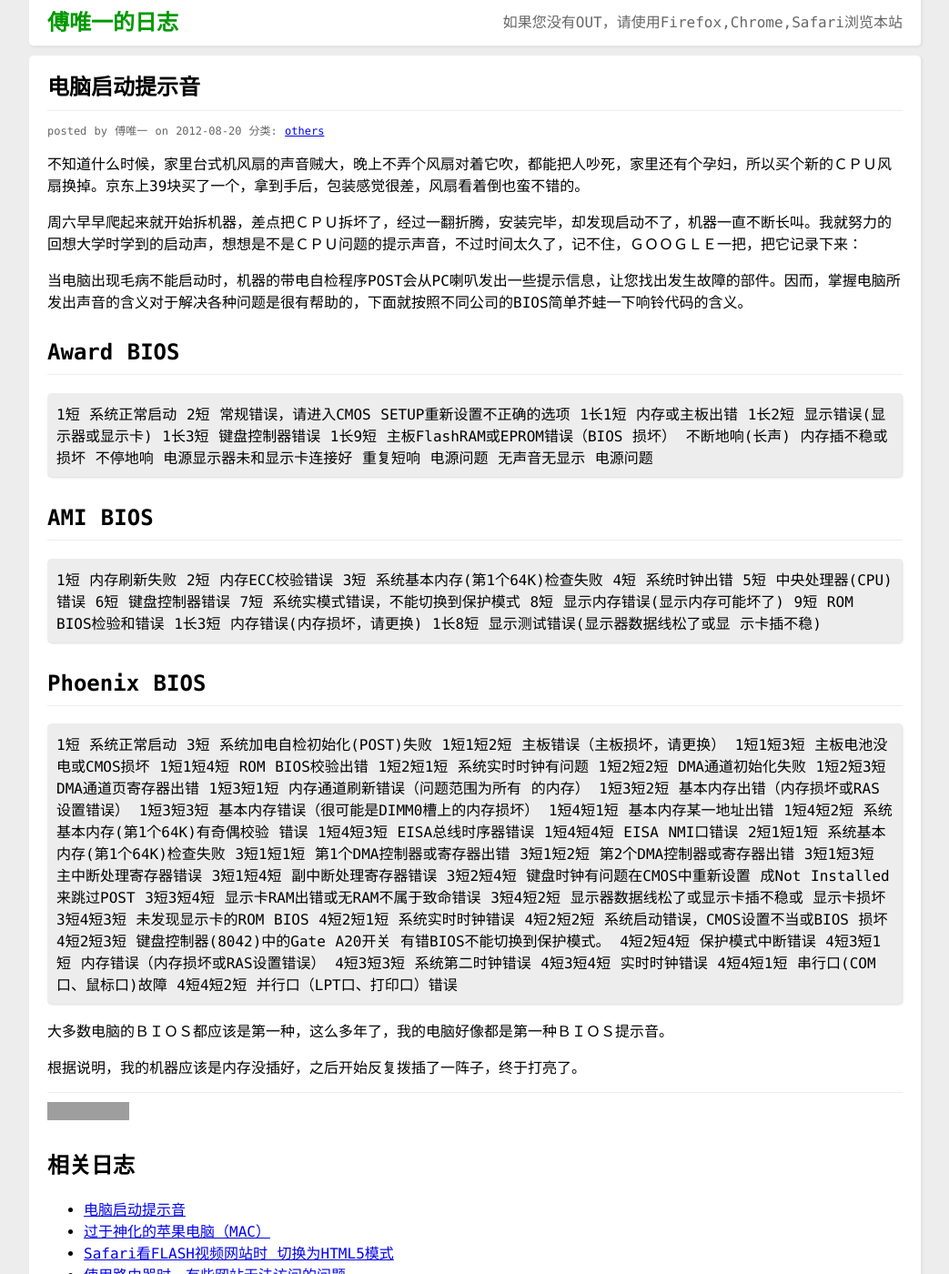
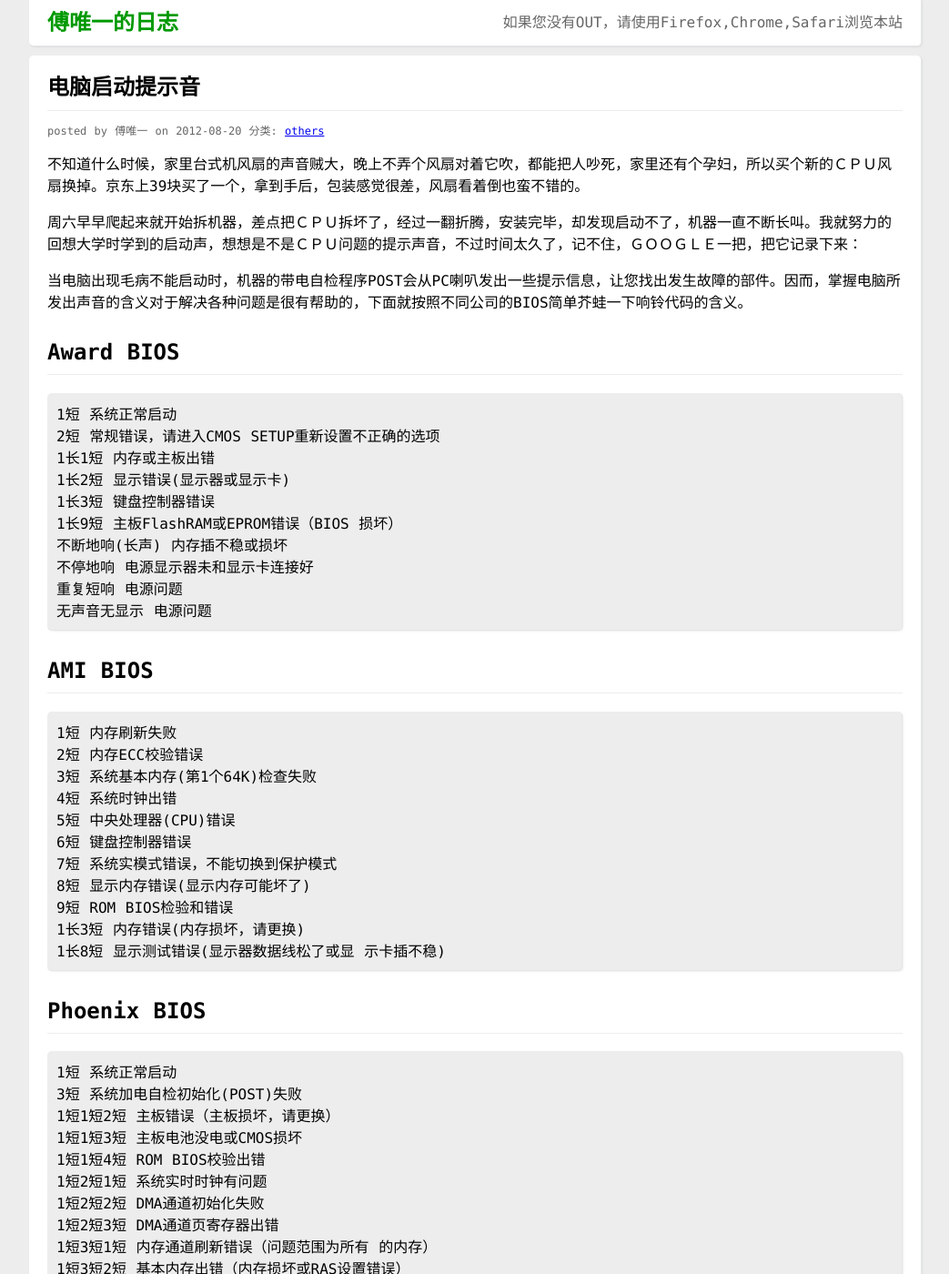
Before and after one commit to yuiitsu/logs, a Jekyll site: the page built from _posts/2012-08-20-a-computer-boot-up-sound.html, in a window 1280 px wide and 1400 px high. Shown: the whole window at 91% size, without its empty margins (118-1161 px from the left). Built offline with Jekyll 4.4.1, drawn with Linux system fonts in a browser that asks for light colours; comment, search, counter and statistics services are not loaded; some of the changed text lies outside the part shown; grey boxes are pictures that could not be loaded.

Commit message:
new post

```diff
--- a/_posts/2012-08-20-a-computer-boot-up-sound.html
+++ b/_posts/2012-08-20-a-computer-boot-up-sound.html
@@ -17,70 +17,70 @@ img: 201301/2503.jpg
 Award BIOS
 </h2>
 <blockquote class="content_quote">
-1短 系统正常启动
-2短 常规错误，请进入CMOS SETUP重新设置不正确的选项
-1长1短 内存或主板出错
-1长2短 显示错误(显示器或显示卡)
-1长3短 键盘控制器错误
-1长9短 主板FlashRAM或EPROM错误（BIOS 损坏）
-不断地响(长声) 内存插不稳或损坏
-不停地响 电源显示器未和显示卡连接好
-重复短响 电源问题
-无声音无显示 电源问题
+1短 系统正常启动<br/>
+2短 常规错误，请进入CMOS SETUP重新设置不正确的选项<br/>
+1长1短 内存或主板出错<br/>
+1长2短 显示错误(显示器或显示卡)<br/>
+1长3短 键盘控制器错误<br/>
+1长9短 主板FlashRAM或EPROM错误（BIOS 损坏）<br/>
+不断地响(长声) 内存插不稳或损坏<br/>
+不停地响 电源显示器未和显示卡连接好<br/>
+重复短响 电源问题<br/>
+无声音无显示 电源问题<br/>
 </blockquote>
 <h2 class="content_h2">
 AMI BIOS
 </h2>
 <blockquote class="content_quote">
-1短 内存刷新失败
-2短 内存ECC校验错误
-3短 系统基本内存(第1个64K)检查失败
-4短 系统时钟出错
-5短 中央处理器(CPU)错误
-6短 键盘控制器错误
-7短 系统实模式错误，不能切换到保护模式
-8短 显示内存错误(显示内存可能坏了)
-9短 ROM BIOS检验和错误
-1长3短 内存错误(内存损坏，请更换)
-1长8短 显示测试错误(显示器数据线松了或显 示卡插不稳)
+1短 内存刷新失败<br/>
+2短 内存ECC校验错误<br/>
+3短 系统基本内存(第1个64K)检查失败<br/>
+4短 系统时钟出错<br/>
+5短 中央处理器(CPU)错误<br/>
+6短 键盘控制器错误<br/>
+7短 系统实模式错误，不能切换到保护模式<br/>
+8短 显示内存错误(显示内存可能坏了)<br/>
+9短 ROM BIOS检验和错误<br/>
+1长3短 内存错误(内存损坏，请更换)<br/>
+1长8短 显示测试错误(显示器数据线松了或显 示卡插不稳)<br/>
 </blockquote>
 <h2 class="content_h2">
 Phoenix BIOS
 </h2>
 <blockquote class="content_quote">
-1短 系统正常启动
-3短 系统加电自检初始化(POST)失败
-1短1短2短 主板错误（主板损坏，请更换）
-1短1短3短 主板电池没电或CMOS损坏
-1短1短4短 ROM BIOS校验出错
-1短2短1短 系统实时时钟有问题
-1短2短2短 DMA通道初始化失败
-1短2短3短 DMA通道页寄存器出错
-1短3短1短 内存通道刷新错误（问题范围为所有 的内存）
-1短3短2短 基本内存出错（内存损坏或RAS设置错误）
-1短3短3短 基本内存错误（很可能是DIMM0槽上的内存损坏）
-1短4短1短 基本内存某一地址出错
-1短4短2短 系统基本内存(第1个64K)有奇偶校验 错误
-1短4短3短 EISA总线时序器错误
-1短4短4短 EISA NMI口错误
-2短1短1短 系统基本内存(第1个64K)检查失败 3短1短1短 第1个DMA控制器或寄存器出错
-3短1短2短 第2个DMA控制器或寄存器出错
-3短1短3短 主中断处理寄存器错误
-3短1短4短 副中断处理寄存器错误
-3短2短4短 键盘时钟有问题在CMOS中重新设置 成Not Installed来跳过POST
-3短3短4短 显示卡RAM出错或无RAM不属于致命错误
-3短4短2短 显示器数据线松了或显示卡插不稳或 显示卡损坏
-3短4短3短 未发现显示卡的ROM BIOS
-4短2短1短 系统实时时钟错误
-4短2短2短 系统启动错误，CMOS设置不当或BIOS 损坏
-4短2短3短 键盘控制器(8042)中的Gate A20开关 有错BIOS不能切换到保护模式。
-4短2短4短 保护模式中断错误
-4短3短1短 内存错误（内存损坏或RAS设置错误）
+1短 系统正常启动<br/>
+3短 系统加电自检初始化(POST)失败<br/>
+1短1短2短 主板错误（主板损坏，请更换）<br/>
+1短1短3短 主板电池没电或CMOS损坏<br/>
+1短1短4短 ROM BIOS校验出错<br/>
+1短2短1短 系统实时时钟有问题<br/>
+1短2短2短 DMA通道初始化失败<br/>
+1短2短3短 DMA通道页寄存器出错<br/>
+1短3短1短 内存通道刷新错误（问题范围为所有 的内存）<br/>
+1短3短2短 基本内存出错（内存损坏或RAS设置错误）<br/>
+1短3短3短 基本内存错误（很可能是DIMM0槽上的内存损坏）<br/>
+1短4短1短 基本内存某一地址出错<br/>
+1短4短2短 系统基本内存(第1个64K)有奇偶校验 错误<br/>
+1短4短3短 EISA总线时序器错误<br/>
+1短4短4短 EISA NMI口错误<br/>
+2短1短1短 系统基本内存(第1个64K)检查失败 3短1短1短 第1个DMA控制器或寄存器出错<br/>
+3短1短2短 第2个DMA控制器或寄存器出错<br/>
+3短1短3短 主中断处理寄存器错误<br/>
+3短1短4短 副中断处理寄存器错误<br/>
+3短2短4短 键盘时钟有问题在CMOS中重新设置 成Not Installed来跳过POST<br/>
+3短3短4短 显示卡RAM出错或无RAM不属于致命错误<br/>
+3短4短2短 显示器数据线松了或显示卡插不稳或 显示卡损坏<br/>
+3短4短3短 未发现显示卡的ROM BIOS<br/>
+4短2短1短 系统实时时钟错误<br/>
+4短2短2短 系统启动错误，CMOS设置不当或BIOS 损坏<br/>
+4短2短3短 键盘控制器(8042)中的Gate A20开关 有错BIOS不能切换到保护模式。<br/>
+4短2短4短 保护模式中断错误<br/>
+4短3短1短 内存错误（内存损坏或RAS设置错误）<br/>
 
-4短3短3短 系统第二时钟错误
-4短3短4短 实时时钟错误
-4短4短1短 串行口(COM口、鼠标口)故障
-4短4短2短 并行口（LPT口、打印口）错误
+4短3短3短 系统第二时钟错误<br/>
+4短3短4短 实时时钟错误<br/>
+4短4短1短 串行口(COM口、鼠标口)故障<br/>
+4短4短2短 并行口（LPT口、打印口）错误<br/>
 </blockquote>
 <p>
 大多数电脑的ＢＩＯＳ都应该是第一种，这么多年了，我的电脑好像都是第一种ＢＩＯＳ提示音。
```
